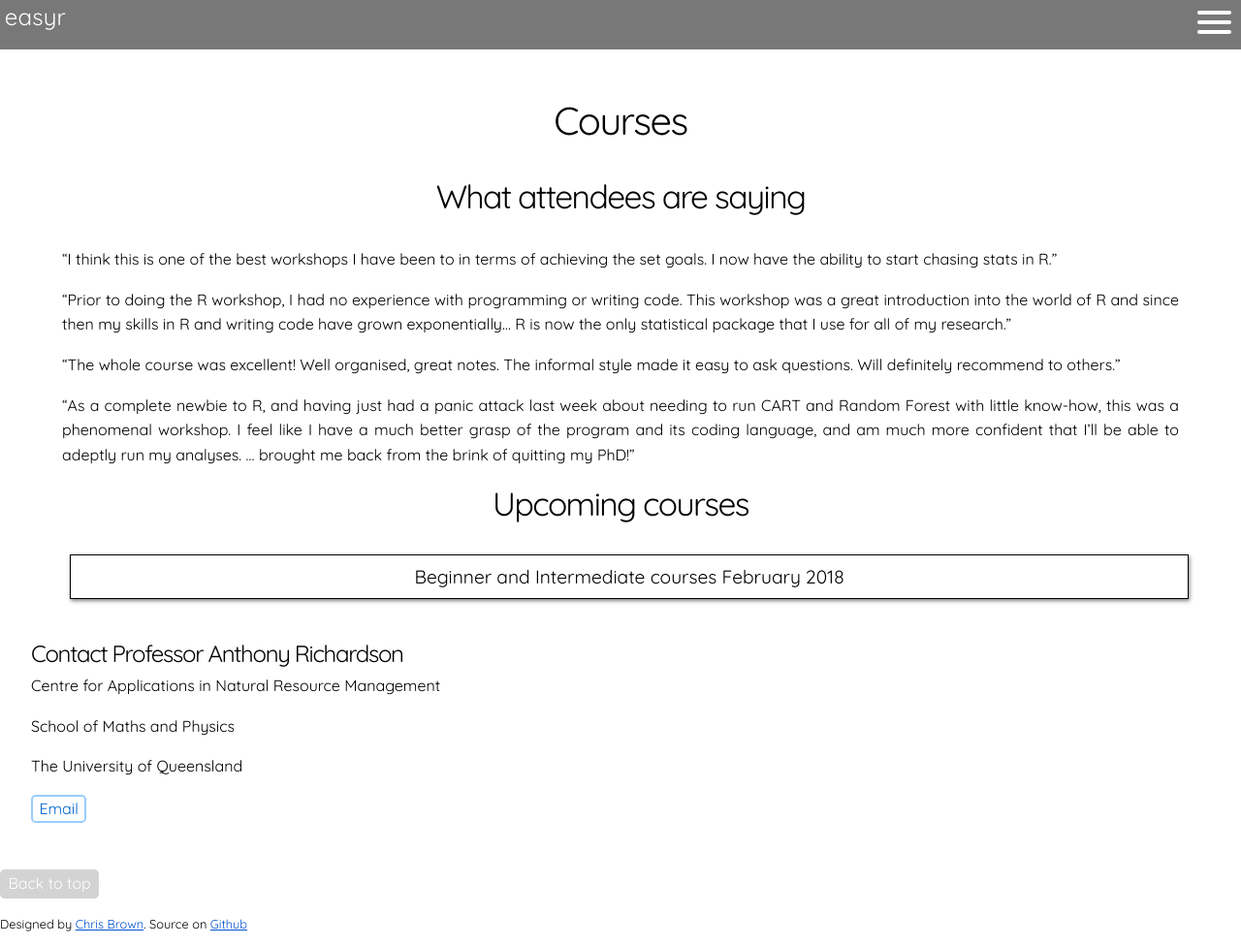
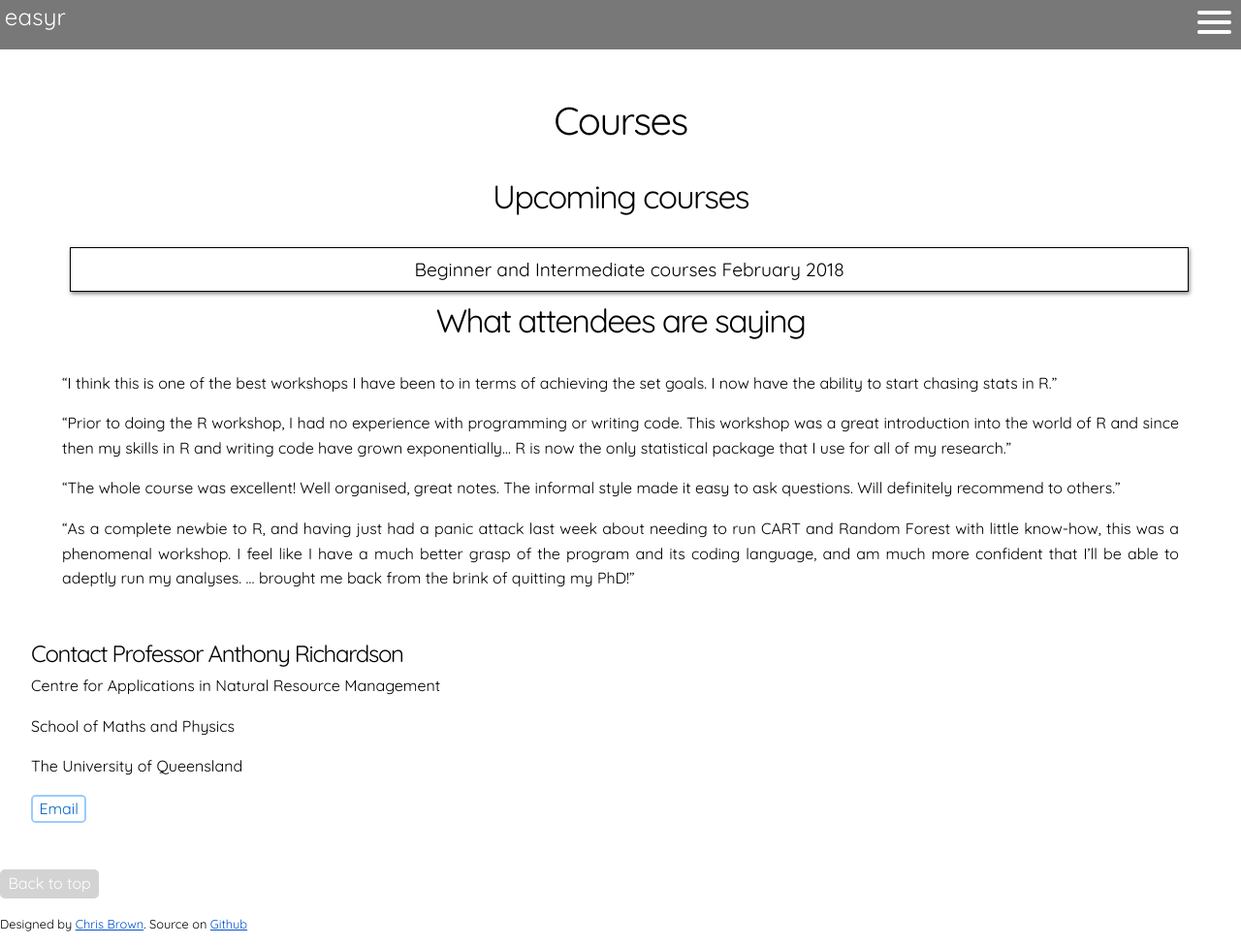
Before and after one commit to cbrown5/easyr, a Jekyll site: the page built from courses.md, in a window 1280 px wide. Shown: the whole page at 97% size. Built offline with Jekyll 4.4.1, drawn with Linux system fonts in a browser that asks for light colours.

Commit message:
new course

```diff
--- a/courses.md
+++ b/courses.md
@@ -4,6 +4,16 @@ title: Events
 ---
 
 # Courses
+
+## Upcoming courses
+
+<ul class="list_post">
+    {% for post in site.posts %}
+    {% if post.category contains 'course' %}
+  <li><a class="button_post" href="{{ post.url }}">{{ post.title }} </a></li>
+    {% endif %}
+  {% endfor %}
+</ul>
 
 ## What attendees are saying
 
@@ -14,13 +24,3 @@ title: Events
 "The whole course was excellent! Well organised, great notes. The informal style made it easy to ask questions. Will definitely recommend to others."
 
 "As a complete newbie to R, and having just had a panic attack last week about needing to run CART and Random Forest with little know-how, this was a phenomenal workshop. I feel like I have a much better grasp of the program and its coding language, and am much more confident that I'll be able to adeptly run my analyses. ... brought me back from the brink of quitting my PhD!”
-
-## Upcoming courses
-
-<ul class="list_post">
-    {% for post in site.posts %}
-    {% if post.category contains 'course' %}
-  <li><a class="button_post" href="{{ post.url }}">{{ post.title }} </a></li>
-    {% endif %}
-  {% endfor %}
-</ul>
```
